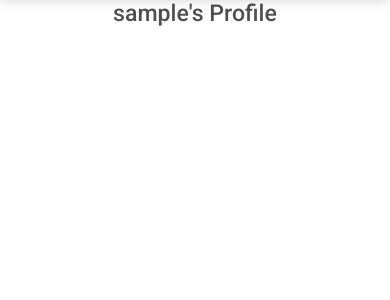
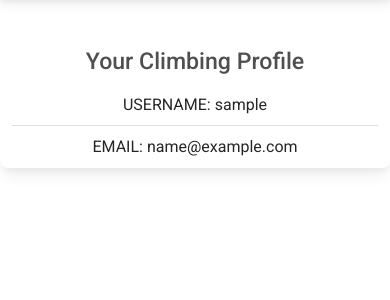
Before and after one commit to mateuszniechwiej/Climbing-Buddy, a Flask app: page /profile/1 in a window 390 px wide. Shown: the part 45-345 px from the top of the page. Run offline with Flask 2, Linux system fonts and the light colour scheme; the visitor is signed in with stand-in values (Sample User, id 1); a database or web service that is not in the repository returns one stand-in record (values such as "Sample title"); some libraries are stand-ins or nearby versions.

Commit message:
Add displaying user's emails in profile page

```diff
--- a/app.py
+++ b/app.py
@@ -100,8 +100,9 @@ if __name__ == "__main__":
 @app.route("/profile/<username>", methods=["GET", "POST"])
 def profile(username):
     """
-    Taking session user's username from DataBase
+    Taking session user's username and email from DataBase
     """
     username = mongo.db.users.find_one({"username": session["user"] })["username"]
-    return render_template("profile.html", username=username)
+    user_email = mongo.db.users.find_one({"username": session["user"] })["user_email"]
+    return render_template("profile.html", username=username,user_email=user_email )
     #TODO: Add raised climbing searches and for admin also climbing events
--- a/templates/profile.html
+++ b/templates/profile.html
@@ -2,13 +2,14 @@
 {% block content %}
 
 
-    <div class="row">
-        <div class="col-md8 col-sm-12">
-            <h3 class="d-flex justify-content-center ">
-                {{ username }}'s Profile
-            </h3>
-        </div>
-
+    <div class="row d-flex justify-content-center mt-5">
+            <div class="card text-center">
+                <h3>Your Climbing Profile</h3>
+                <ul class="list-group list-group-flush">
+                  <li class="list-group-item">USERNAME: {{ username }}</li>
+                  <li class="list-group-item">EMAIL: {{ user_email }}</li>
+                </ul>
+              </div>
     </div>
 
 
```
